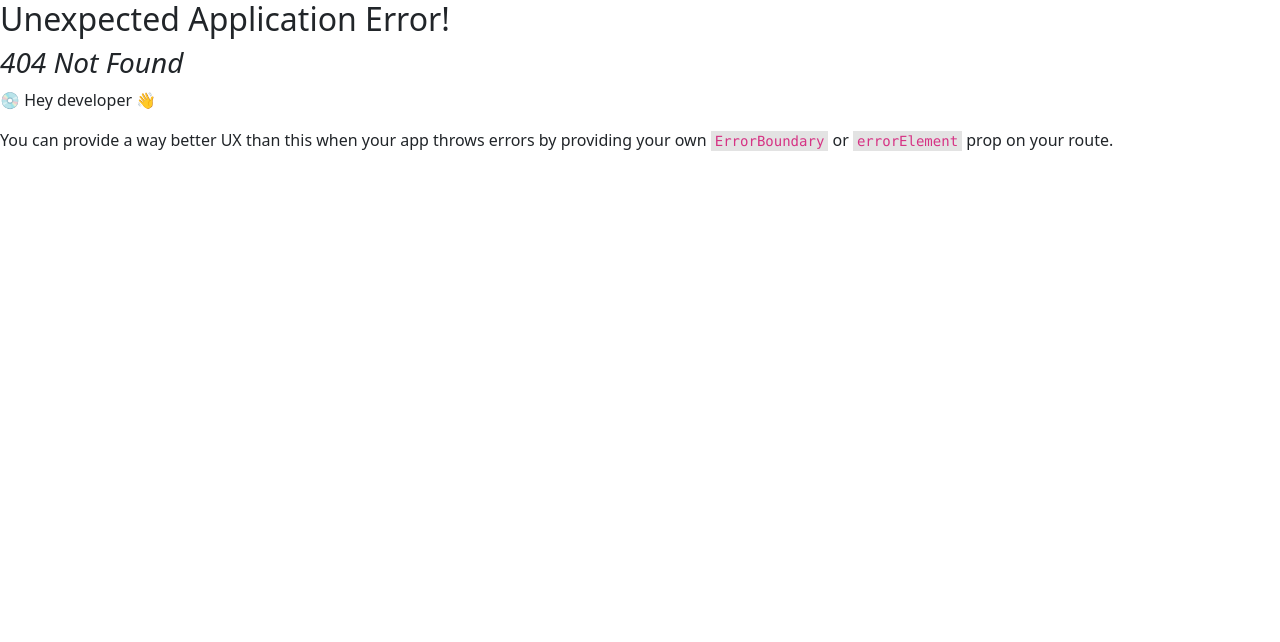
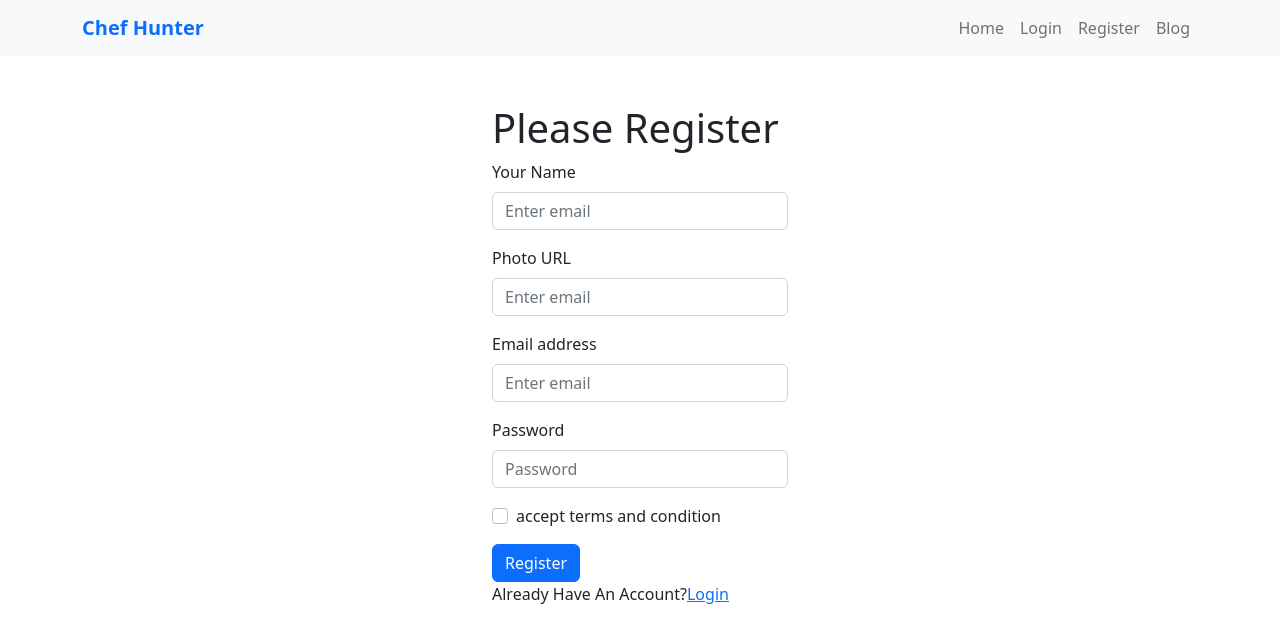
Before and after one commit to najmul19977/Chef-Recipe-Hunter-Clint, a React (Vite) app: page /register in a window 1280 px wide. Before the commit this address had no page. Shown: the top 642 px of the page. Built offline with nearby package versions, Linux system fonts and the light colour scheme.

Commit message:
fatch card commit

```diff
--- /dev/null
+++ b/src/Component/Header/Header.jsx
@@ -0,0 +1,35 @@
+import React from 'react';
+import image from '../../../src/assets/All_image/pic.jpg';
+
+const Header = () => {
+    return (
+        <div>
+            <div className="header_container">
+                <div className="container mt-4 ">
+                    <div className="row">
+                        <div className="col-12 col-md-6 col-lg-6 header_left">
+                            <h1 className='mt-5 text-primary'>
+                                Chef Hunter
+                            </h1>
+                            <p className='mt-5'>
+                               Lorem ipsum dolor, sit amet consectetur adipisicing elit. Assumenda, cumque <br /> inventore dignissimos ipsa accusamus iure amet odit natus in <br /> veritatis. Nemo hic earum esse natus aspernatur sapiente <br /> consequuntur impedit?
+                            </p>
+                            <button className="btn btn-primary mt-5" type="submit">
+                                Get Started
+                            </button>
+                        </div>
+                        <div className="col-12 col-md-6 col-lg-6">
+                            <img
+                                className="header_img"
+                                src={image}
+                                alt=""
+                            />
+                        </div>
+                    </div>
+                </div>
+            </div>
+        </div>
+    );
+};
+
+export default Header;
--- /dev/null
+++ b/src/Component/Home/Home.jsx
@@ -0,0 +1,16 @@
+import React from 'react';
+import Header from '../Header/Header';
+import { Outlet } from 'react-router-dom';
+import NewsCards from '../NewsCards/NewsCards';
+
+const Home = () => {
+    return (
+        <div>
+            <Header></Header>
+            <NewsCards></NewsCards>
+            <Outlet></Outlet>
+        </div>
+    );
+};
+
+export default Home;
--- /dev/null
+++ b/src/Component/Login/Login.jsx
@@ -0,0 +1,31 @@
+import React from 'react';
+import { Button, Container, Form } from 'react-bootstrap';
+import { Link } from 'react-router-dom';
+
+const Login = () => {
+    return (
+        <Container className='w-25 mx-auto mt-5'>
+            <h1>Please Login</h1>
+            <Form>
+                <Form.Group className="mb-3" controlId="formBasicEmail">
+                    <Form.Label>Email address</Form.Label>
+                    <Form.Control type="email" name='email' placeholder="Enter email" required/>
+                </Form.Group>
+
+                <Form.Group className="mb-3" controlId="formBasicPassword">
+                    <Form.Label>Password</Form.Label>
+                    <Form.Control type="password" name='password' placeholder="Password" required />
+                </Form.Group>
+                <Form.Group className="mb-3" controlId="formBasicCheckbox">
+                    <Form.Check type="checkbox" label="Check me out" />
+                </Form.Group>
+                <Button variant="primary" type="submit">
+                    Login
+                </Button> <br />
+                Don't Have An Accpunt?<Link to="/register">Register</Link>
+            </Form>
+        </Container>
+    );
+};
+
+export default Login;
--- a/src/Component/NavSection/NevSection.jsx
+++ b/src/Component/NavSection/NevSection.jsx
@@ -5,11 +5,12 @@ const NevSection = () => {
     return (
         <Navbar bg="light" variant="light">
         <Container>
-          <Navbar.Brand href="#home">Navbar</Navbar.Brand>
+          <Navbar.Brand className='text-primary fw-bold' href="#home">Chef Hunter</Navbar.Brand>
           <Nav className="ms-auto">
-            <Nav.Link href="#home">Home</Nav.Link>
-            <Nav.Link href="#features">Login</Nav.Link>
-            <Nav.Link href="#pricing">Blog</Nav.Link>
+            <Nav.Link href="home">Home</Nav.Link>
+            <Nav.Link href="login">Login</Nav.Link>
+            <Nav.Link href="register">Register</Nav.Link>
+            <Nav.Link href="blog">Blog</Nav.Link>
           </Nav>
         </Container>
       </Navbar>
--- /dev/null
+++ b/src/Component/NewsCard/NewsCard.jsx
@@ -0,0 +1,34 @@
+import React from 'react';
+import { Button, Card, Col, Container, Row } from 'react-bootstrap';
+
+
+const NewsCard = ({ info }) => {
+    const { id, name, experience, address, picture,items } = info;
+
+    return (
+        <Container >
+            <Row >
+                <Col>
+                    <Card className='m-4 w-full'>
+                        <Card.Img variant="top" src={picture} />
+                        <Card.Body>
+                            <Card.Title>Card title</Card.Title>
+                            <Card.Text>
+                                <p>Name: {name}</p>
+                                <p>Experience: {experience} years</p>
+                                <p>Number of Recipes: {items} items</p>
+                                <p>Address: {address}</p>
+
+
+                            </Card.Text>
+                            <Button variant="primary">View Details</Button>
+                        </Card.Body>
+                    </Card>
+                </Col>
+
+            </Row>
+        </Container>
+    );
+};
+
+export default NewsCard;
--- /dev/null
+++ b/src/Component/NewsCards/NewsCards.jsx
@@ -0,0 +1,31 @@
+import React, { useEffect, useState } from 'react';
+import { Button, Card, Col, Container, Row } from 'react-bootstrap';
+import NewsCard from '../NewsCard/NewsCard';
+
+const NewsCards = () => {
+    const [cardData, setCardData] = useState([]);
+    useEffect(() => {
+        fetch('http://localhost:5000/chefData')
+            .then((res) => res.json())
+            .then((data) => setCardData(data))
+    }, []);
+    console.log(cardData);
+    return (
+
+
+        <div className='container'>
+            <div className='row row-cols-1 row-cols-sm-2 row-cols-md-3 mt-5'>
+                {
+                    cardData.map(info => <NewsCard
+                        key={info.id}
+                        info={info}
+                    ></NewsCard>)
+                }
+            </div>
+        </div>
+
+
+    );
+};
+
+export default NewsCards;
--- /dev/null
+++ b/src/Component/NoFound/NoFound.jsx
@@ -0,0 +1,11 @@
+import React from 'react';
+
+const NoFound = () => {
+    return (
+        <div>
+            <h2>No Data Found</h2>
+        </div>
+    );
+};
+
+export default NoFound;
--- /dev/null
+++ b/src/Component/Register/Register.jsx
@@ -0,0 +1,39 @@
+import React from 'react';
+import { Button, Container, Form } from 'react-bootstrap';
+import { Link } from 'react-router-dom';
+
+const Register = () => {
+    return (
+        <Container className='w-25 mx-auto mt-5'>
+            <h1>Please Register</h1>
+            <Form>
+                <Form.Group className="mb-3" controlId="formBasicEmail">
+                    <Form.Label>Your Name</Form.Label>
+                    <Form.Control type="text" name='name' placeholder="Enter email" required/>
+                </Form.Group>
+                <Form.Group className="mb-3" controlId="formBasicEmail">
+                    <Form.Label>Photo URL</Form.Label>
+                    <Form.Control type="text" name='photo' placeholder="Enter email" required/>
+                </Form.Group>
+                <Form.Group className="mb-3" controlId="formBasicEmail">
+                    <Form.Label>Email address</Form.Label>
+                    <Form.Control type="email" name='email' placeholder="Enter email" required/>
+                </Form.Group>
+
+                <Form.Group className="mb-3" controlId="formBasicPassword">
+                    <Form.Label>Password</Form.Label>
+                    <Form.Control type="password" name='password' placeholder="Password" required />
+                </Form.Group>
+                <Form.Group className="mb-3" controlId="formBasicCheckbox">
+                    <Form.Check type="checkbox" name label="accept terms and condition" />
+                </Form.Group>
+                <Button variant="primary" type="submit">
+                    Register
+                </Button> <br />
+                Already Have An Account?<Link to="/login">Login</Link>
+            </Form>
+        </Container>
+    );
+};
+
+export default Register;
```
Also changed, not shown: src/main.jsx (+31 -3 lines), src/assets/All_image/pic.jpg (added).
